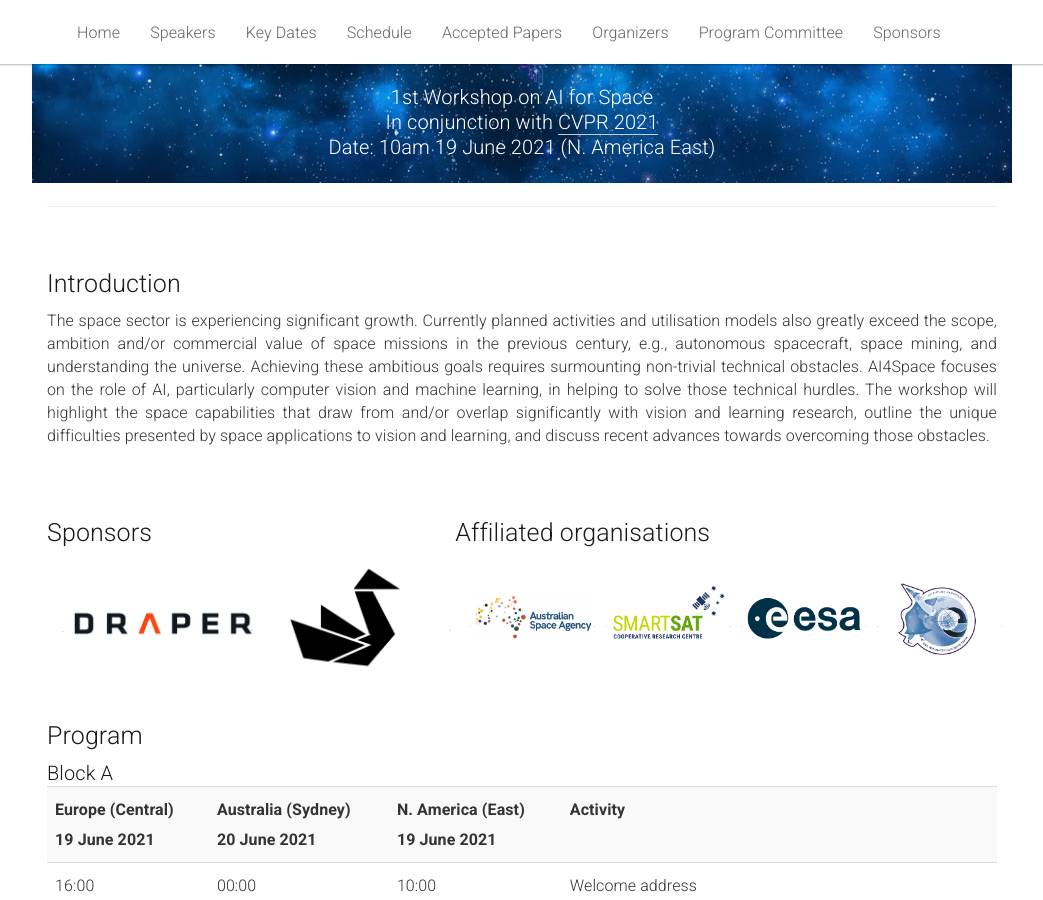
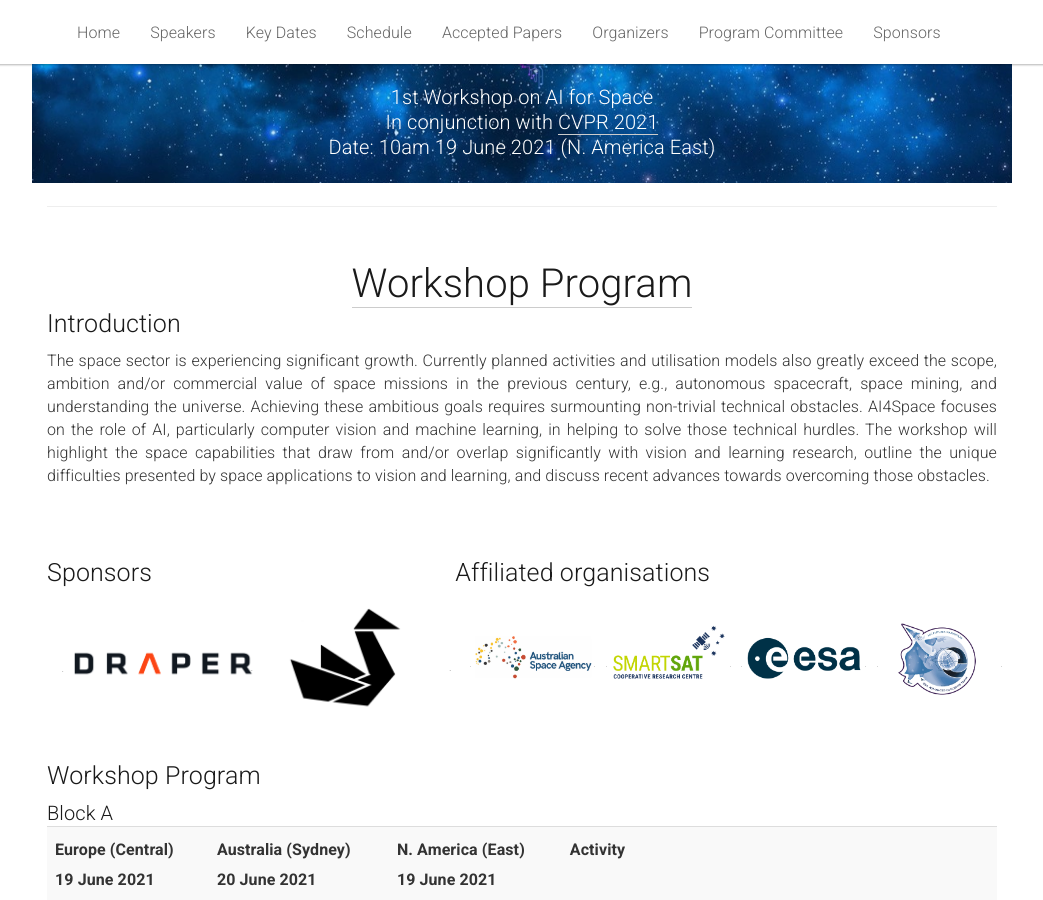
Before and after one commit to AIforSpace/2024, a Jekyll site: the page built from _pages/home.md, in a window 1280 px wide and 900 px high, scrolled down 204 px. Shown: the whole window, without its empty margins (118-1161 px from the left). Built offline with Jekyll 4.4.1, drawn with Linux system fonts in a browser that asks for light colours.

Commit message:
Update home.md

```diff
--- a/_pages/home.md
+++ b/_pages/home.md
@@ -38,15 +38,11 @@
 
 <br>
 
-<!--
 <div class="row" id="intro">
   <div class="col-xs-12">
-    <center><h2 style="font-size:40px"><a href="#cfp">Call for Papers</a></h2></center>
-    <center><h3 style="font-size:15px">Submission Deadline: <strike>11:59pm 6 Mar 2021 (PST)</strike> extended to 11:59pm 20 Mar 2021 (PST)</h3></center>
-    <center><h3 style="font-size:15px"><a href="https://cmt3.research.microsoft.com/AI4Space2021/">Submit Your Paper</a></h3></center>
+    <center><h2 style="font-size:40px"><a href="#program">Workshop Program</a></h2></center>
   </div>
 </div>
--->
 
 <div class="row" id="intro">
   <div class="col-xs-12">
@@ -96,7 +92,7 @@
 
 <div class="row" id="program">
   <div class="col-xs-12">
-    <h2>Program</h2>
+    <h2>Workshop Program</h2>
   </div>
 </div>
 
```
